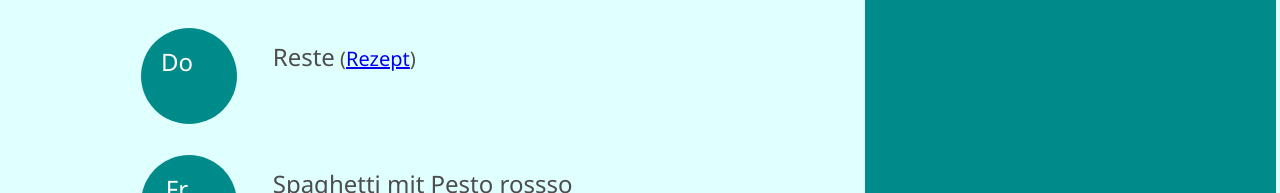
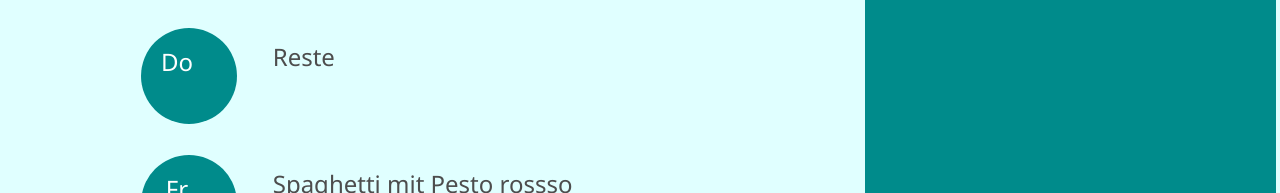
Before and after one commit to nluttenberger/wochenplan, a plain HTML site: page 22-kw09.html in a window 1280 px wide. Shown: the part 582-775 px from the top of the page. Drawn offline with Linux system fonts and the light colour scheme.

Commit message:
builder corrected

```diff
--- a/22-kw09.html
+++ b/22-kw09.html
@@ -31,7 +31,7 @@
          <div class="thu"><svg width="4em" height="4em">
                <circle cx="2em" cy="2em" r="2em"></circle>
                <text x="1.5em" y="1.5em" text-anchor="middle" fill="white" font-size="1em" dy=".3em">Do</text></svg></div>
-         <div class="thuMeal meal">Reste<small> (<a href="#" target="_blank">Rezept</a>) </small></div>
+         <div class="thuMeal meal">Reste</div>
          <div class="fri"><svg width="4em" height="4em">
                <circle cx="2em" cy="2em" r="2em"></circle>
                <text x="1.5em" y="1.5em" text-anchor="middle" fill="white" font-size="1em" dy=".3em">Fr</text></svg></div>
```
Also changed, not shown: index.html (+1 -1 lines).
